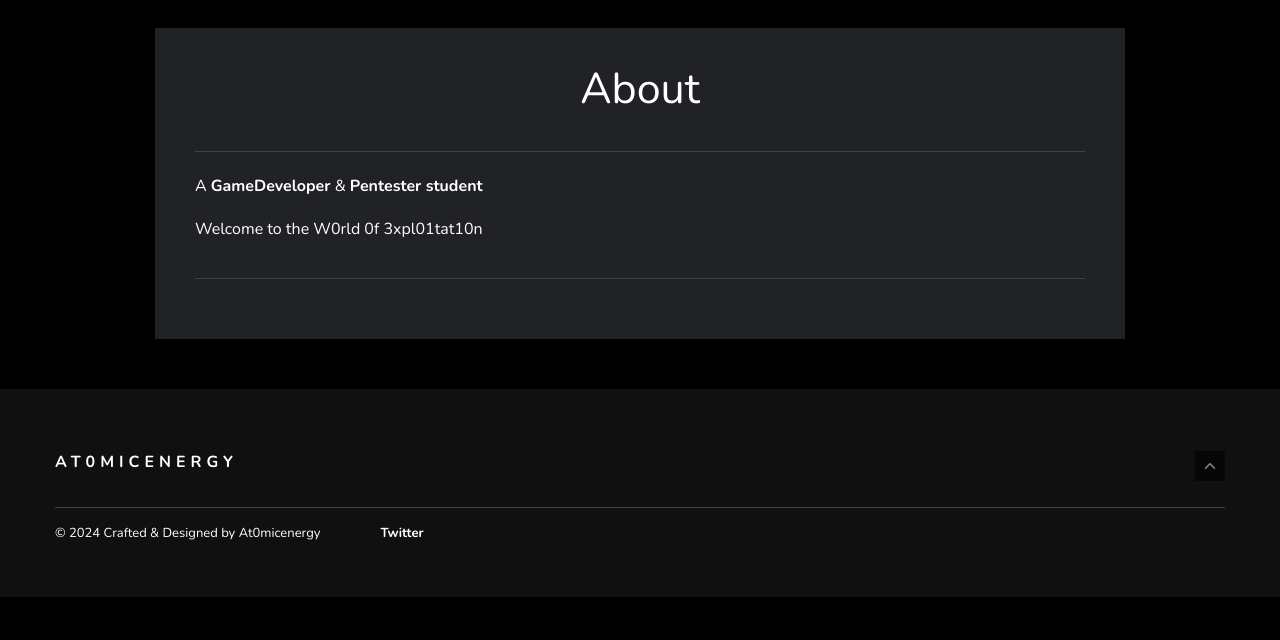
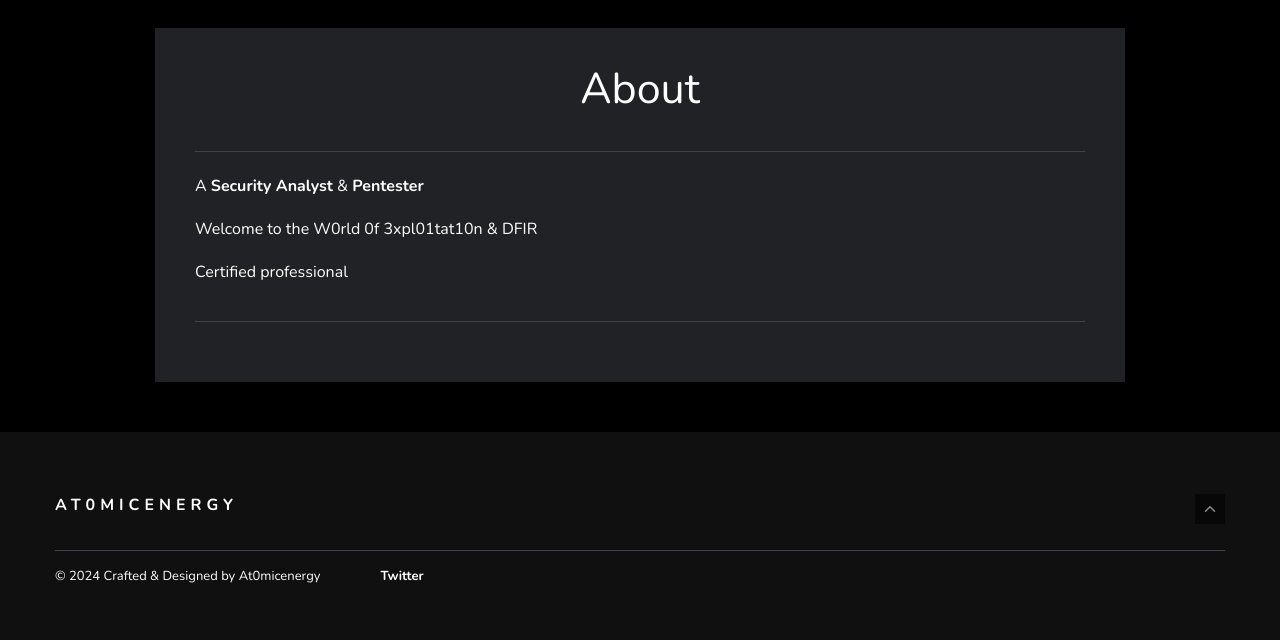
Before and after one commit to At0micenergy/Blog, a Jekyll site: the page built from _pages/about.md, in a window 1280 px wide. Shown: the part 697-1337 px from the top of the page. Built offline with Jekyll 4.4.1, drawn with Linux system fonts in a browser that asks for light colours; nearby versions of some CDN libraries; a script that is not in the unit is left out; before the commit the page ends 1294 px from its top, so only the background shows below that.

Commit message:
About
Update on about section

```diff
--- a/_pages/about.md
+++ b/_pages/about.md
@@ -5,8 +5,14 @@ image: At0micenergy.jpg
 permalink: /about/
 ---
 
-A **GameDeveloper** & **Pentester student**
+A **Security Analyst** & **Pentester**
 
-Welcome to the W0rld 0f 3xpl01tat10n
+Welcome to the W0rld 0f 3xpl01tat10n & DFIR
 
 <script src="https://www.hackthebox.eu/badge/427574"></script>
+
+Certified professional
+
+<div data-iframe-width="150" data-iframe-height="270" data-share-badge-id="60365972-a8d9-45bc-b2a9-298e00d4a941" data-share-badge-host="https://www.credly.com"></div><script type="text/javascript" async src="//cdn.credly.com/assets/utilities/embed.js"></script>
+
+<div data-iframe-width="150" data-iframe-height="270" data-share-badge-id="01d370ca-a8b8-4f8a-b8e1-0911e9cfacbb" data-share-badge-host="https://www.credly.com"></div><script type="text/javascript" async src="//cdn.credly.com/assets/utilities/embed.js"></script>
```
